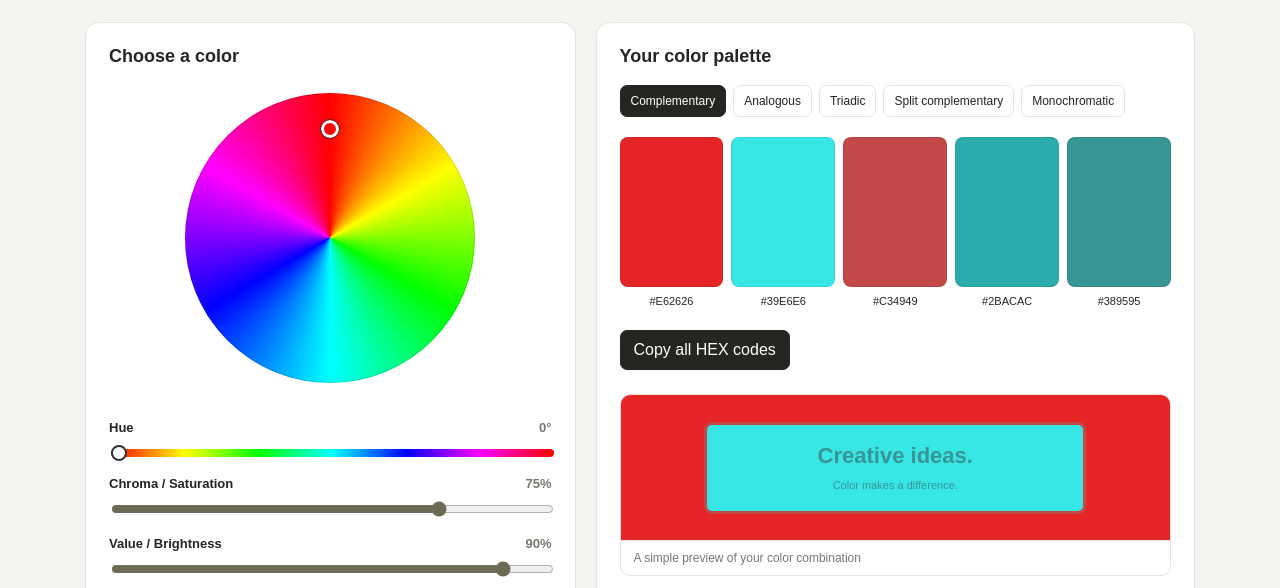
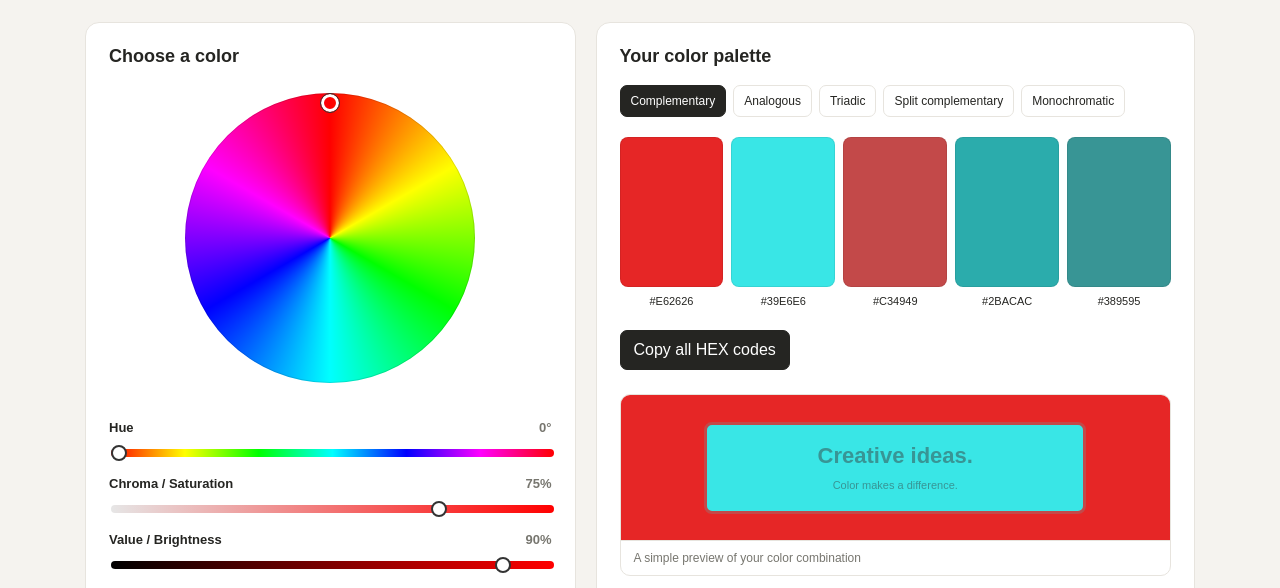
Before and after one commit to LuckyShmuckyyy/Palette-studio, a plain HTML site: page index.html in a window 1280 px wide. Shown: the part 195-783 px from the top of the page. Drawn offline with Linux system fonts and the light colour scheme.

Commit message:
Update index.html

```diff
--- a/index.html
+++ b/index.html
@@ -78,6 +78,7 @@ h2 {
   position: relative;
   cursor: crosshair;
   background: conic-gradient(
+    from 0deg,
     #ff0000, #ffff00, #00ff00, #00ffff,
     #0000ff, #ff00ff, #ff0000
   );
@@ -131,6 +132,22 @@ input[type="range"] {
   border: 2px solid #333;
 }
 .value-range { accent-color: #555; }
+  #chroma,
+#value {
+  appearance: none;
+  height: 8px;
+  border-radius: 10px;
+}
+
+#chroma::-webkit-slider-thumb,
+#value::-webkit-slider-thumb {
+  appearance: none;
+  width: 16px;
+  height: 16px;
+  border-radius: 50%;
+  background: white;
+  border: 2px solid #333;
+}
 .hex-row {
   display: flex;
   gap: 8px;
@@ -456,36 +473,53 @@ function hexToHsv(hex) {
 }
 
 function updateWheelPointer() {
-  const radius = wheel.clientWidth / 2;
-  const distance = radius * saturation / 100;
+  const radius = wheel.clientWidth / 2 - 10;
   const angle = (hue - 90) * Math.PI / 180;
 
-  pointer.style.left = (radius + Math.cos(angle)*distance) + "px";
-  pointer.style.top = (radius + Math.sin(angle)*distance) + "px";
+  pointer.style.left =
+    (wheel.clientWidth / 2 + Math.cos(angle) * radius) + "px";
+
+  pointer.style.top =
+    (wheel.clientHeight / 2 + Math.sin(angle) * radius) + "px";
 }
 
 function updateControls() {
   $("hue").value = hue;
   $("chroma").value = saturation;
   $("value").value = value;
+
   $("hueValue").textContent = hue + "°";
   $("chromaValue").textContent = saturation + "%";
   $("valueValue").textContent = value + "%";
 
-  $("hexInput").value = hsvToHex(hue,saturation,value);
+  const pureHue = hsvToHex(hue, 100, 100);
+  const currentColor = hsvToHex(hue, saturation, value);
+  const gray = hsvToHex(hue, 0, value);
+  const dark = "#000000";
+
+  $("hue").style.background =
+    "linear-gradient(to right, red, yellow, lime, cyan, blue, magenta, red)";
+
+  $("chroma").style.background =
+    `linear-gradient(to right, ${gray}, ${pureHue})`;
+
+  $("value").style.background =
+    `linear-gradient(to right, ${dark}, ${pureHue})`;
+
+  $("hexInput").value = currentColor;
+
   updateWheelPointer();
   renderPalette();
 }
 
 function setFromWheel(event) {
   const rect = wheel.getBoundingClientRect();
-  const x = event.clientX - rect.left - rect.width/2;
-  const y = event.clientY - rect.top - rect.height/2;
-  const radius = rect.width/2;
-  const distance = Math.min(Math.sqrt(x*x+y*y), radius);
 
-  hue = (Math.atan2(y,x)*180/Math.PI + 90 + 360) % 360;
-  saturation = Math.round(distance/radius*100);
+  const x = event.clientX - rect.left - rect.width / 2;
+  const y = event.clientY - rect.top - rect.height / 2;
+
+  hue = (Math.atan2(y, x) * 180 / Math.PI + 90 + 360) % 360;
+
   updateControls();
 }
 
```
